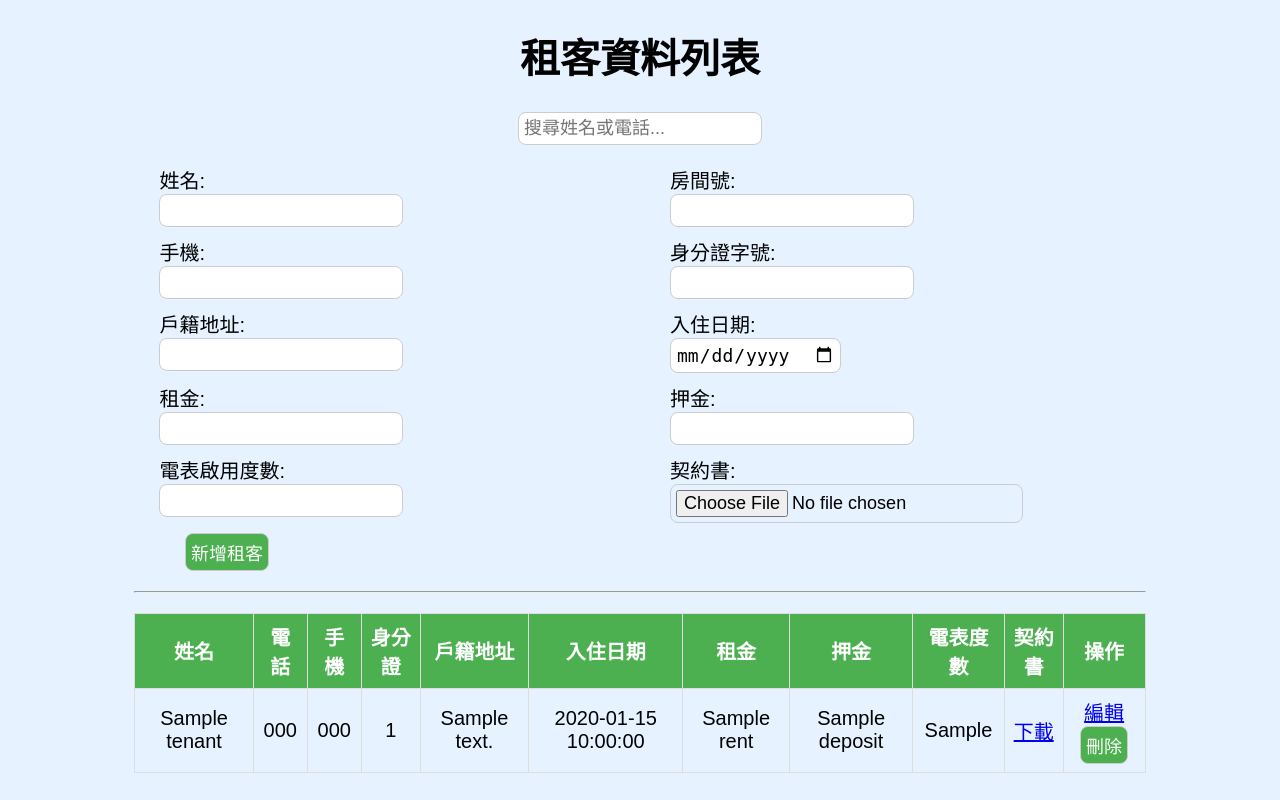
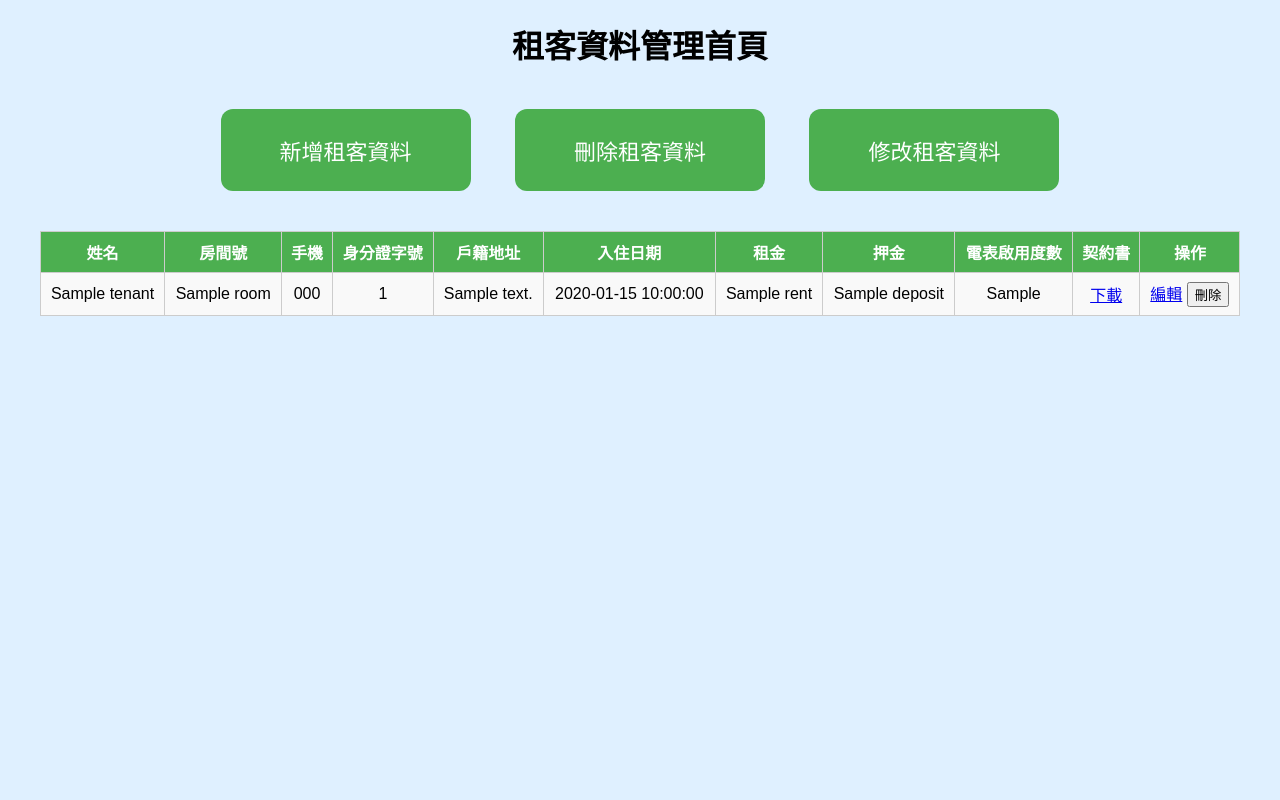
Before and after one commit to shao6111/test1, a Python web app: template templates/index.html in a window 1280 px wide. Run offline with Jinja, Linux system fonts and the light colour scheme; the template is opened without the code that fills it: most values are stand-ins (such as "Sample title", 1, 10 or a date in 2020).

Commit message:
Update index.html

```diff
--- a/templates/index.html
+++ b/templates/index.html
@@ -4,50 +4,39 @@
   <meta charset="UTF-8">
   <title>租客資料管理</title>
   <style>
-    body { background-color: #e6f2ff; font-family: Arial, sans-serif; font-size: 20px; }
-    .container { width: 80%; margin: auto; text-align: center; }
-    form { display: grid; grid-template-columns: 1fr 1fr; gap: 10px; justify-items: center; margin-bottom: 20px; }
-    form div { display: flex; flex-direction: column; align-items: flex-start; width: 90%; }
-    input, button { font-size: 18px; padding: 5px; border-radius: 8px; border: 1px solid #ccc; }
-    button { background-color: #4CAF50; color: white; cursor: pointer; }
-    button:hover { background-color: #45a049; }
-    table { width: 100%; border-collapse: collapse; margin-top: 20px; }
-    th, td { border: 1px solid #ddd; padding: 8px; text-align: center; }
-    th { background-color: #4CAF50; color: white; }
-    .search-box { margin: 20px 0; }
+    body { background: #dff0ff; font-family: Arial; text-align: center; }
+    .buttons { margin: 20px; }
+    .buttons a {
+      display: inline-block; width: 200px;
+      margin: 20px; padding: 25px;
+      font-size: 22px; text-align: center;
+      background: #4CAF50; color: white;
+      text-decoration: none; border-radius: 12px;
+    }
+    .buttons a:hover { background: #45a049; }
+    table { width: 95%; margin: auto; border-collapse: collapse; }
+    th, td { border: 1px solid #ccc; padding: 8px; }
+    th { background: #4CAF50; color: white; }
+    tr:nth-child(even) { background: #f9f9f9; }
   </style>
 </head>
 <body>
-  <div class="container">
-    <h1>租客資料列表</h1>
-    <div class="search-box">
-      <input type="text" id="searchInput" placeholder="搜尋姓名或電話..." onkeyup="filterTable()">
+  <h1>租客資料管理首頁</h1>
+  <div class="buttons">
+    <a href="/add">新增租客資料</a>
+    <a href="#tenantTable">刪除租客資料</a>
+    <a href="#tenantTable">修改租客資料</a>
   </div>
-    <form action="/add" method="post" enctype="multipart/form-data">
-      <div>姓名: <input type="text" name="name" required></div>
-      <div>房間號: <input type="text" name="phone"></div>
-      <div>手機: <input type="text" name="mobile"></div>
-      <div>身分證字號: <input type="text" name="id_number"></div>
-      <div>戶籍地址: <input type="text" name="address"></div>
-      <div>入住日期: <input type="date" name="move_in_date"></div>
-      <div>租金: <input type="number" name="rent"></div>
-      <div>押金: <input type="number" name="deposit"></div>
-      <div>電表啟用度數: <input type="number" name="electricity_start"></div>
-      <div>契約書: <input type="file" name="contract"></div>
-      <div style="grid-column: span 2; text-align:center;">
-        <button type="submit">新增租客</button>
-      </div>
-    </form>
-    <hr>
   <table id="tenantTable">
     <tr>
-        <th>姓名</th><th>電話</th><th>手機</th><th>身分證</th><th>戶籍地址</th>
-        <th>入住日期</th><th>租金</th><th>押金</th><th>電表度數</th><th>契約書</th><th>操作</th>
+      <th>姓名</th><th>房間號</th><th>手機</th><th>身分證字號</th>
+      <th>戶籍地址</th><th>入住日期</th><th>租金</th><th>押金</th>
+      <th>電表啟用度數</th><th>契約書</th><th>操作</th>
     </tr>
     {% for t in tenants %}
     <tr>
       <td>{{ t.name }}</td>
-        <td>{{ t.phone }}</td>
+      <td>{{ t.room }}</td>
       <td>{{ t.mobile }}</td>
       <td>{{ t.id_number }}</td>
       <td>{{ t.address }}</td>
@@ -55,11 +44,7 @@
       <td>{{ t.rent }}</td>
       <td>{{ t.deposit }}</td>
       <td>{{ t.electricity_start }}</td>
-        <td>
-          {% if t.contract %}
-            <a href="/contracts/{{ t.contract }}">下載</a>
-          {% endif %}
-        </td>
+      <td>{% if t.contract %}<a href="/contracts/{{ t.contract }}">下載</a>{% endif %}</td>
       <td>
         <a href="/edit/{{ t.id }}">編輯</a>
         <form action="/delete/{{ t.id }}" method="post" style="display:inline;">
@@ -69,25 +54,5 @@
     </tr>
     {% endfor %}
   </table>
-  </div>
-  <script>
-    function filterTable() {
-      var input = document.getElementById("searchInput");
-      var filter = input.value.toLowerCase();
-      var table = document.getElementById("tenantTable");
-      var tr = table.getElementsByTagName("tr");
-      for (var i = 1; i < tr.length; i++) {
-        var tdArray = tr[i].getElementsByTagName("td");
-        var match = false;
-        for (var j = 0; j < tdArray.length; j++) {
-          if (tdArray[j].innerText.toLowerCase().indexOf(filter) > -1) {
-            match = true;
-            break;
-          }
-        }
-        tr[i].style.display = match ? "" : "none";
-      }
-    }
-  </script>
 </body>
 </html>
```
Lines whose indentation alone changed are shown as unchanged.
